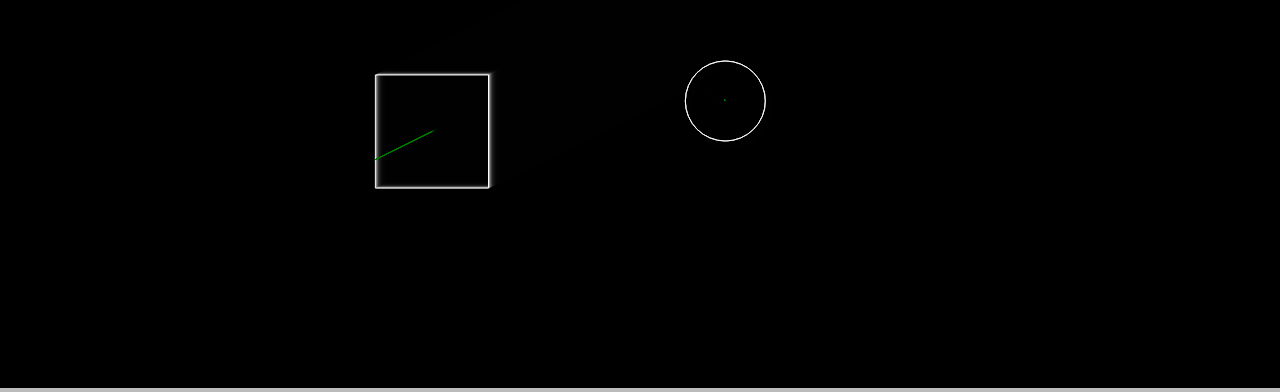
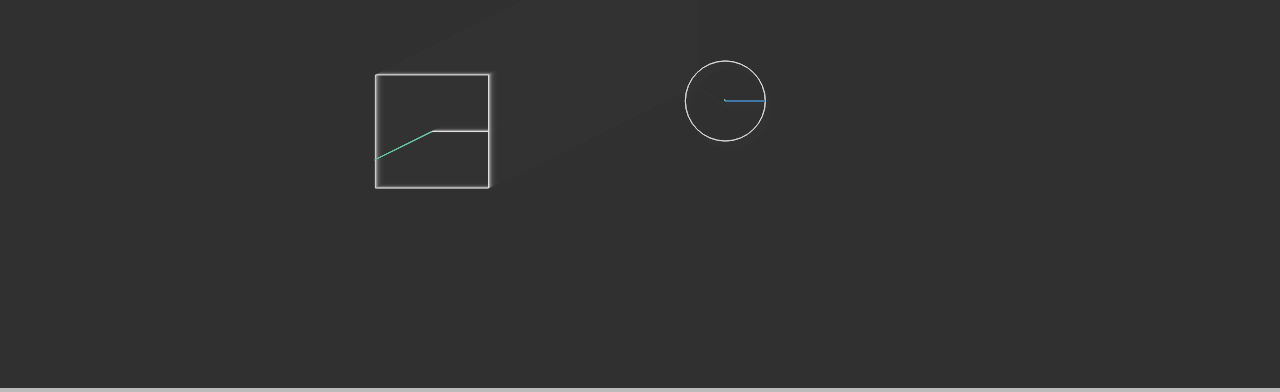
Before and after one commit to neghmurken/physics-pong, a plain HTML site: page index.html in a window 1280 px wide. Shown: the part 412-804 px from the top of the page. Drawn offline with Linux system fonts and the light colour scheme.

Commit message:
Visual aids for actors rotation ; better constrast with softer colors

```diff
--- a/css/physics-pong.css
+++ b/css/physics-pong.css
@@ -3,6 +3,3 @@ body {
     margin:0;
     padding:0;
 }
-canvas {
-    background-color: #000000;
-}
--- a/js/physics-pong.js
+++ b/js/physics-pong.js
@@ -24,26 +24,42 @@ function printPolygon(points) {
 }
 
 function printActor(actor) {
-    ctx.fillStyle = 'white';
-    ctx.strokeStyle = 'white';
+    ctx.strokeStyle = '#ddd';
     ctx.lineWidth = 1;
     ctx.lineJoin = 'bevel';
 
     switch (actor.type) {
         case 'box':
             printPolygon(actor.bounds());
+
+            ctx.beginPath();
+            ctx.moveTo(actor.center.x, actor.center.y);
+            var a = actor.center.add(actor.theta.toVector(actor.dimension.x / 2));
+            ctx.strokeStyle = '407fb5';
+            ctx.lineTo(a.x, a.y);
+            ctx.closePath();
+            ctx.stroke();
+
             break;
 
         case 'ball':
             ctx.beginPath();
             ctx.arc(actor.center.x, actor.center.y, actor.radius, 0, 2 * Math.PI, false);
             ctx.closePath();
+            ctx.stroke();
 
+            ctx.beginPath();
+            ctx.moveTo(actor.center.x, actor.center.y);
+            var a = actor.center.add(actor.theta.toVector(actor.radius));
+            ctx.strokeStyle = '#407fb5';
+            ctx.lineTo(a.x, a.y);
+            ctx.closePath();
             ctx.stroke();
+
             break;
     }
 
-    ctx.strokeStyle = 'green';
+    ctx.strokeStyle = '#6dc49f';
     ctx.beginPath();
     ctx.moveTo(actor.center.x, actor.center.y);
     var vel = actor.center.add(actor.velocity);
@@ -60,11 +76,10 @@ var physics = new Physics(canvas.width, canvas.height),
 
 actors[0] = physics.createBox(l, l, 80, canvas.width * 0.5, canvas.height * 0.5);
 
-actors[2] = physics.createBall(40, 40, canvas.width * 0.5 + 90, canvas.height * 0.5 + 120);
-actors[2].rotate(Angle.NORTHEAST);
-
 actors[1] = physics.createBall(20, 20, canvas.width * 0.5 - 50, canvas.height * 0.5 - 200);
 actors[1].velocity = new Vector(0, 160);
+
+actors[2] = physics.createBall(40, 40, canvas.width * 0.5 + 90, canvas.height * 0.5 + 120);
 
 canvas.addEventListener('mousemove', function (e) {
     mouseCenter = new Vector(e.clientX, e.clientY);
@@ -81,18 +96,17 @@ canvas.addEventListener('mouseleave', function (e) {
 /* crappy. debug purpose only */
 this.oncollision = function (coll) {
     console.log(coll);
-    ctx.strokeStyle = 'red';
+    ctx.strokeStyle = '#f44646';
     ctx.beginPath();
     ctx.moveTo(coll.impact.x, coll.impact.y);
     var iv = coll.normal.scale(20).add(coll.impact);
     ctx.lineTo(iv.x, iv.y);
-    ctx.arc(iv.x, iv.y, 2, 0, Math.PI * 2, false);
     ctx.closePath();
     ctx.stroke();
 }
 
 var paint = function () {
-    ctx.fillStyle = 'rgba(0, 0, 0, 0.37)';
+    ctx.fillStyle = 'rgba(51, 51, 51, 0.37)';
     ctx.fillRect(0, 0, canvas.width, canvas.height);
     window.requestAnimationFrame(paint);
 
```
